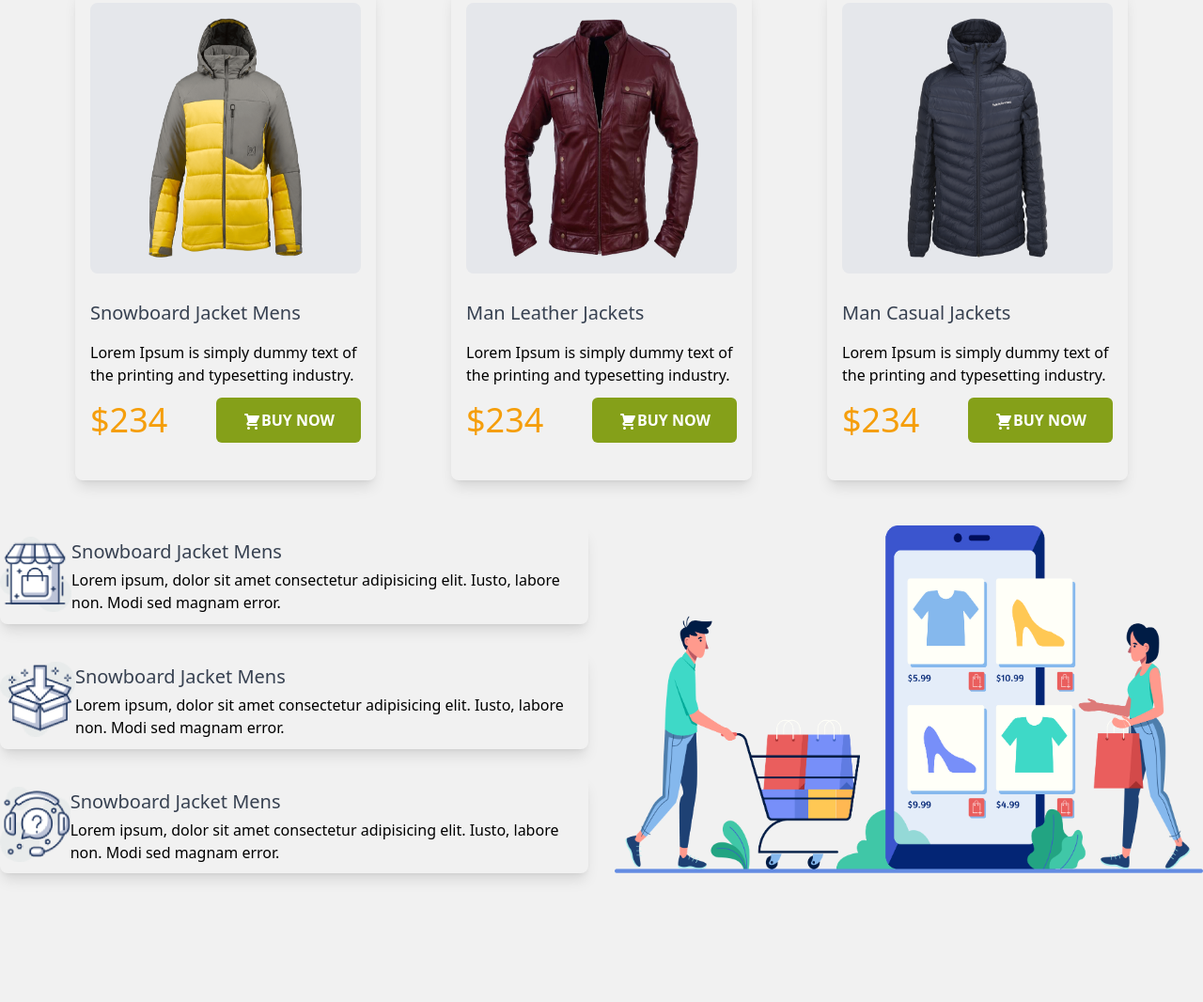
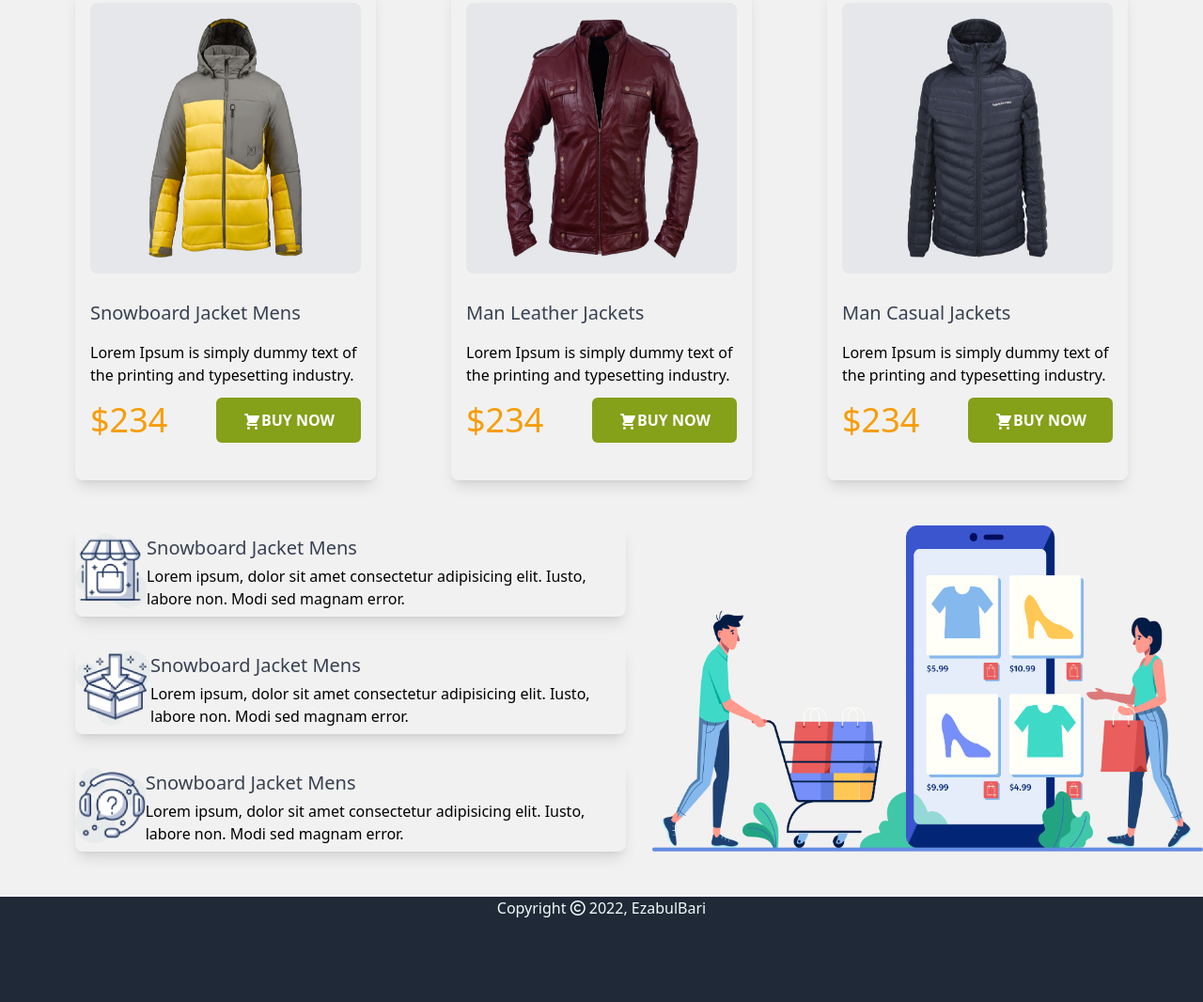
Before and after one commit to Ezabulbary/penguin-fashion-with-tailwindcss, a plain HTML site: page index.html in a window 1280 px wide. Shown: the part 1413-2479 px from the top of the page at 94% size. Before the commit the page ends 2390 px from the top, so only its background shows below. Drawn offline with nearby package versions, Linux system fonts and the light colour scheme.

Commit message:
all done

```diff
--- a/index.html
+++ b/index.html
@@ -6,6 +6,9 @@
     <meta http-equiv="X-UA-Compatible" content="IE=edge">
     <meta name="viewport" content="width=device-width, initial-scale=1.0">
     <title>Tailwind CSS</title>
+    <!-- font awesome -->
+    <script src="https://kit.fontawesome.com/b249eded9e.js" crossorigin="anonymous"></script>
+
     <!-- Tailwind css -->
     <script src="https://cdn.tailwindcss.com"></script>
     <script>
@@ -14,6 +17,7 @@
                 extend: {
                     colors: {
                         clifford: '#da373d',
+                        footerbgcolor: '#dc2626',
                     }
                 }
             }
@@ -177,7 +181,7 @@
 
         </section>
         <!-- contact section -->
-        <section class="my-12">
+        <section class="my-12 ml-20">
             <div class="grid grid-cols-2 gap-7">
                 <div class="flex items-center justify-between shadow-lg rounded-lg">
                     <img class="w-20 h-20" src="images/house.png" alt="">
@@ -206,6 +210,12 @@
             </div>
         </section>
     </main>
+    <!-- footer section -->
+    <footer class="bg-gray-800 h-28">
+        <div class="container mx-auto flex justify-center">
+            <p class="text-teal-50">Copyright <i class="far fa-copyright"></i> 2022, EzabulBari</p>
+        </div>
+    </footer>
 </body>
 
 </html>
```
